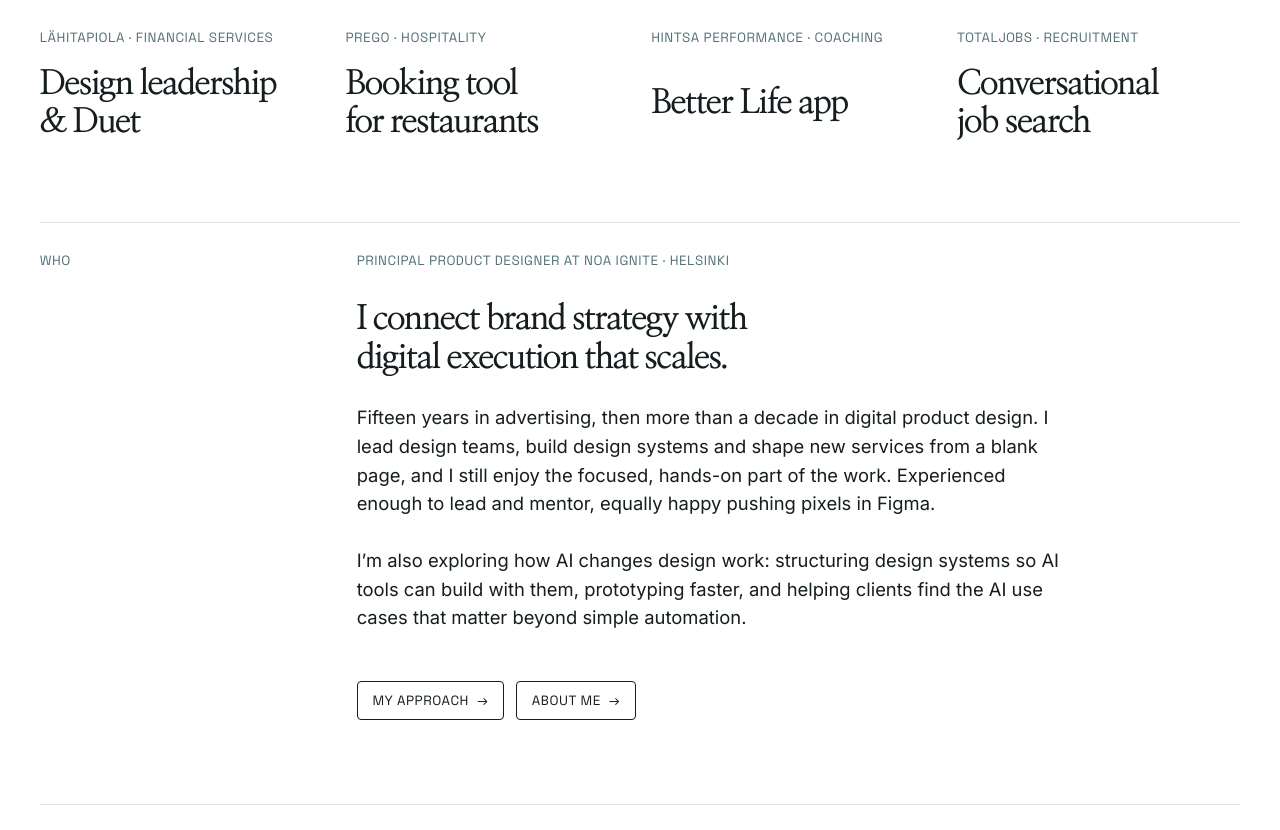
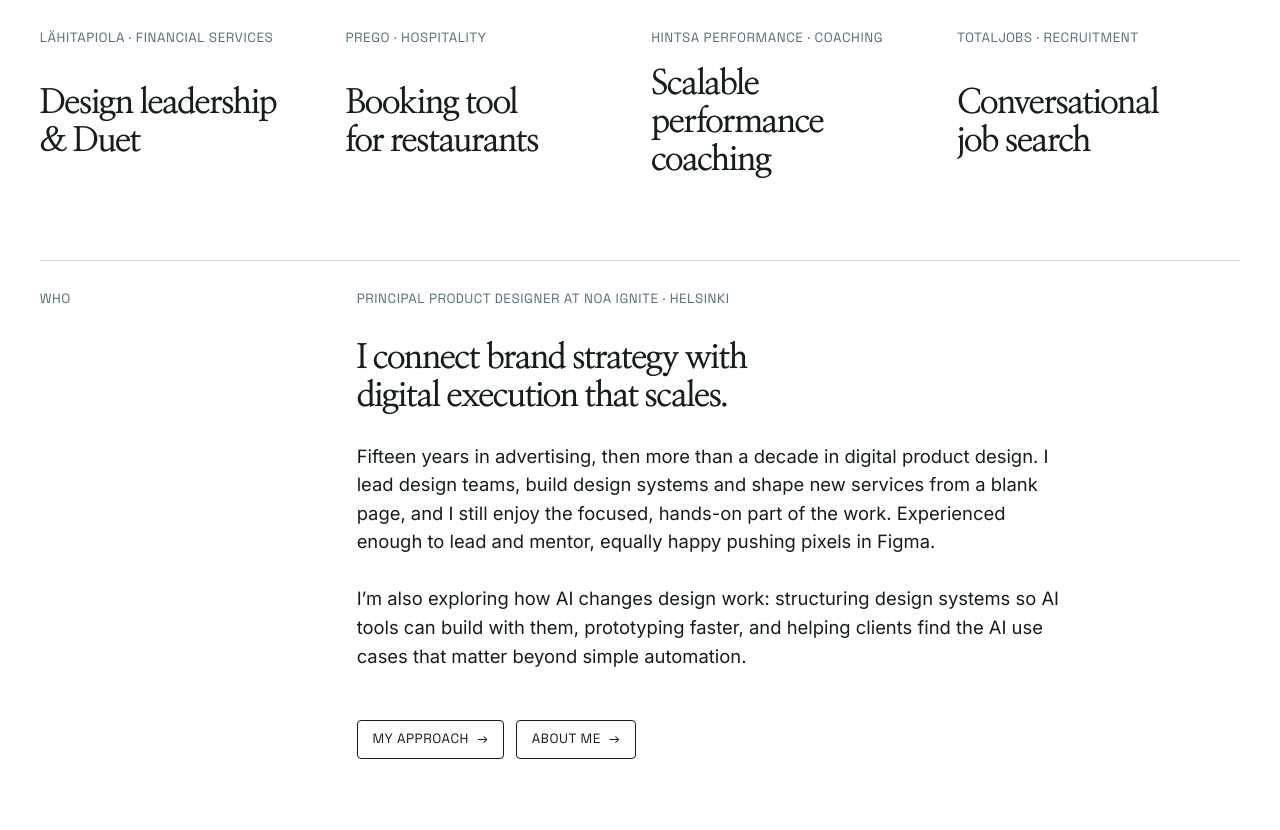
Before and after one commit to markusmentu/markusmentu.github.io, a plain HTML site: page index.html in a window 1280 px wide. Shown: the part 1075-1905 px from the top of the page. Drawn offline with Linux system fonts and the light colour scheme.

Commit message:
Add files via upload

```diff
--- a/index.html
+++ b/index.html
@@ -434,7 +434,7 @@ ul,ol{margin:0;padding:0;list-style:none}
       <a class="card" href="#hintsa">
         <div class="card__media"><img src="img/case-hintsa-v4.webp" width="1200" height="900" alt="A runner with earphones checking a Better Life audio lesson on his phone"></div>
         <p class="card__eyebrow t-label">Hintsa Performance · Coaching</p>
-        <h3 class="card__title"><span>Better Life app</span></h3>
+        <h3 class="card__title"><span>Scalable performance coaching</span></h3>
       </a>
       <a class="card" href="#totaljobs">
         <div class="card__media"><img src="img/case-totaljobs-v4.webp" width="1200" height="900" alt="A phone showing the Totaljobs conversational job search"></div>
@@ -501,7 +501,7 @@ ul,ol{margin:0;padding:0;list-style:none}
       <a class="card" href="#hintsa">
         <div class="card__media"><img src="img/case-hintsa-v4.webp" width="1200" height="900" alt="A runner with earphones checking a Better Life audio lesson on his phone" loading="lazy"></div>
         <p class="card__eyebrow t-label">Hintsa Performance · Coaching · 2016–2021</p>
-        <h3 class="card__title"><span>Better Life app &amp; Hintsa Coach tool</span></h3>
+        <h3 class="card__title"><span>Scalable performance coaching</span></h3>
         <div class="card__foot"><p class="card__summary">A premium coaching programme made scalable with an app, a coach tool and remote meetings.</p></div>
       </a>
       <a class="card" href="#totaljobs">
@@ -701,7 +701,7 @@ ul,ol{margin:0;padding:0;list-style:none}
       <figure class="fig c7"><button data-cap="Core booking flow"><img src="img/pr-ux.jpg" alt="Three phone screens of the booking flow" loading="lazy"></button><figcaption class="t-label">Core booking flow</figcaption></figure>
       <figure class="fig c5"><button data-cap="Custom branding for individual restaurants"><img src="img/pr-brand.jpg" alt="Booking flow styled for two restaurants" loading="lazy"></button><figcaption class="t-label">Custom branding per restaurant</figcaption></figure>
     </div>
-    <a class="next" href="#hintsa"><p class="t-label t-muted">Next case · Hintsa Performance</p><p class="t-display"><span>Better Life app</span><span class="go">→</span></p></a>
+    <a class="next" href="#hintsa"><p class="t-label t-muted">Next case · Hintsa Performance</p><p class="t-display"><span>Scalable performance coaching</span><span class="go">→</span></p></a>
   </div>
 </article>
 
```
